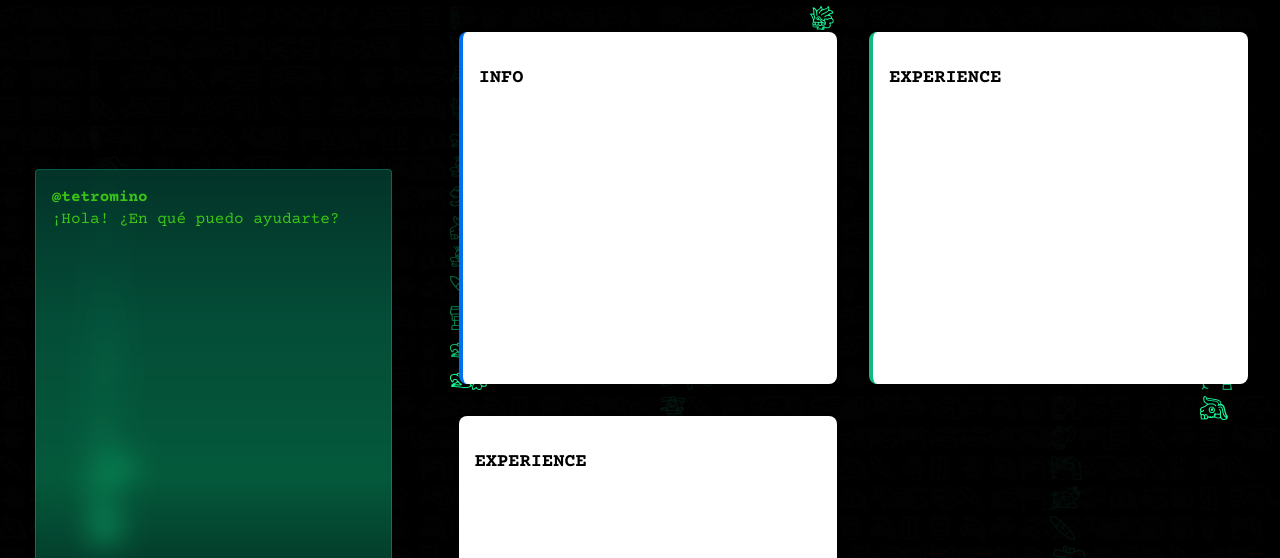
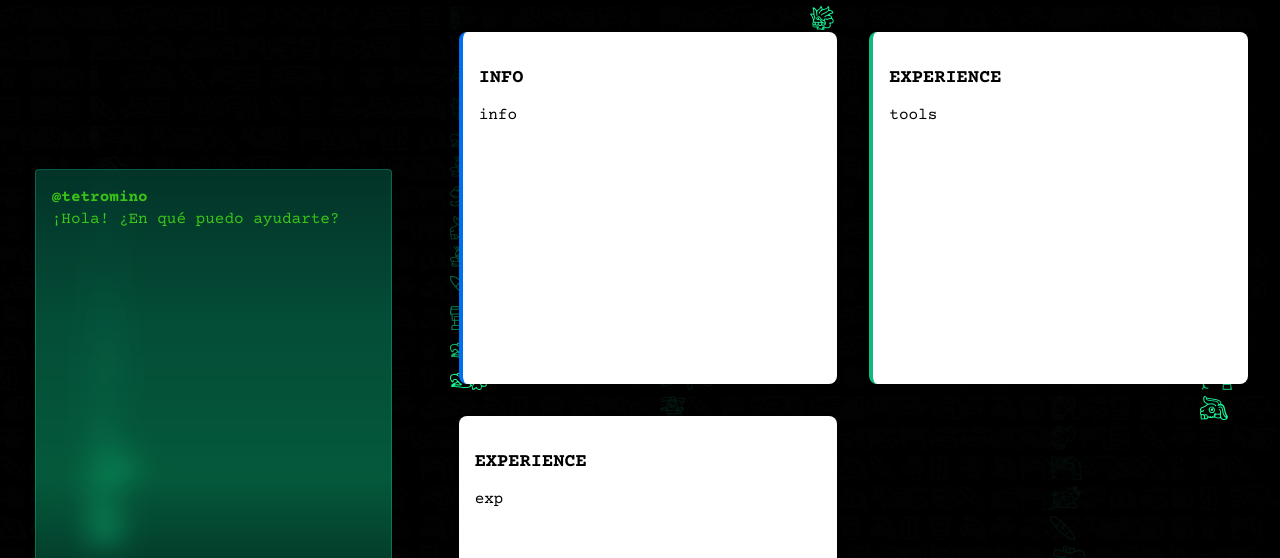
Before and after one commit to eml-bin/eml.run, a Next.js app: page / in a window 1280 px wide. Shown: the top 558 px of the page. Built offline with nearby package versions, Linux system fonts and the light colour scheme.

Commit message:
fix vercel

```diff
--- a/src/app/page.tsx
+++ b/src/app/page.tsx
@@ -8,17 +8,17 @@ export default function Home() {
   const windowsData: WindowProps[] = [
     {
       title: "Info",
-      content: <div>info</div>,
+      children: <div>info</div>,
       style: "info",
     },
     {
       title: "Experience",
-      content: <div>tools</div>,
+      children: <div>tools</div>,
       style: "tools",
     },
     {
       title: "Experience",
-      content: <div>exp</div>,
+      children: <div>exp</div>,
       style: "exp",
     },
   ];
@@ -40,7 +40,7 @@ export default function Home() {
       <div className={styles.windows}>
         {windowsData.map((win, idx) => (
           <DesktopWindow key={idx} title={win.title} style={win.style}>
-            {win.content}
+            {win.children}
           </DesktopWindow>
         ))}
       </div>
--- a/src/components/desktop/DesktopWindow/Component.tsx
+++ b/src/components/desktop/DesktopWindow/Component.tsx
@@ -2,11 +2,11 @@ import { WindowProps } from "@/interfaces";
 import styles from "./DesktopWindow.module.css";
 import clsx from "clsx";
 
-export default function DesktopWindow({ title, content, style }: WindowProps) {
+export default function DesktopWindow({ title, children, style }: WindowProps) {
   return (
     <div className={clsx(styles.window, styles[style])}>
       <h3>{title.toUpperCase()}</h3>
-      <div>{content}</div>
+      <div>{children}</div>
     </div>
   );
 }
--- a/src/interfaces.ts
+++ b/src/interfaces.ts
@@ -2,6 +2,6 @@ import React from "react";
 
 export interface WindowProps {
   title: string;
-  content: React.ReactNode;
+  children: React.ReactNode;
   style: "info" | "tools" | "exp";
 }
```
